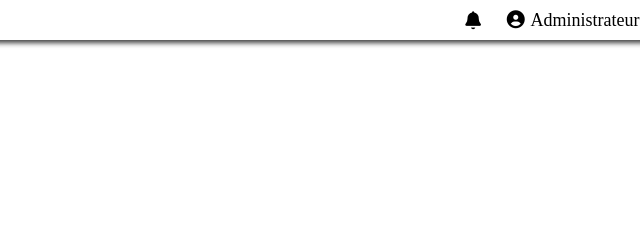
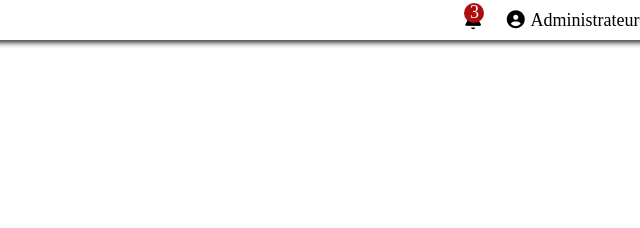
Before and after one commit to Soumana-yaye-Issaka/Stock_Manager, a plain HTML site: page Dasbord.html in a window 1280 px wide. Shown: the top 228 px of the page, 640-1280 px from the left. Drawn offline with Linux system fonts and the light colour scheme.

```diff
--- a/Dasbord.html
+++ b/Dasbord.html
@@ -64,14 +64,11 @@
        </div>
 
        <nav class="NavBar">
-         <!-- <div class="SouBurger">
-                        <label for="menu-toggle" class="menu-btn">
-                            <i class="fa-solid fa-bars"></i>
-                        </label>
-        </div> -->
+
          <h3>Gestion de stock - ProduitS Electroniques</h3>
             <section class="SouNav">
                     <i class="fa-solid fa-bell"></i>
+                    <div class="Cloche_3">3</div>
                 <article>
                    <p> <i class="fa-solid fa-circle-user"></i> Administrateur</p>
                 </article>
--- a/Dashbord.css
+++ b/Dashbord.css
@@ -147,7 +147,18 @@ ul li:hover{
     font-size: 18px;
     align-items: center;
 }
-
+.Cloche_3{
+    background-color: rgb(174, 14, 14);
+    color: white;
+    height: 20px;
+    width: 20px;
+    border-radius: 50%;
+    display: flex;
+    align-items: center;
+    justify-content: center;
+    margin-left: -40px;
+    margin-top: -15px;
+}
 
 /* --------Tableau_de_Bord_Css-------- */
 main{
--- a/style.css
+++ b/style.css
@@ -7,6 +7,7 @@ body{
 }
 .Conteneur{
     height: 50%;
+    width: 50%;
     display: flex;
     border-radius: 15px;
     overflow: hidden;
```
Also changed, not shown: Analytique.html (+1 -0 lines), Gestion_Commande.html (+1 -0 lines), Notification.html (+1 -0 lines), Parametre.html (+1 -0 lines), Rapports.html (+1 -0 lines), Tableau_de_Bord.html (+1 -0 lines).
